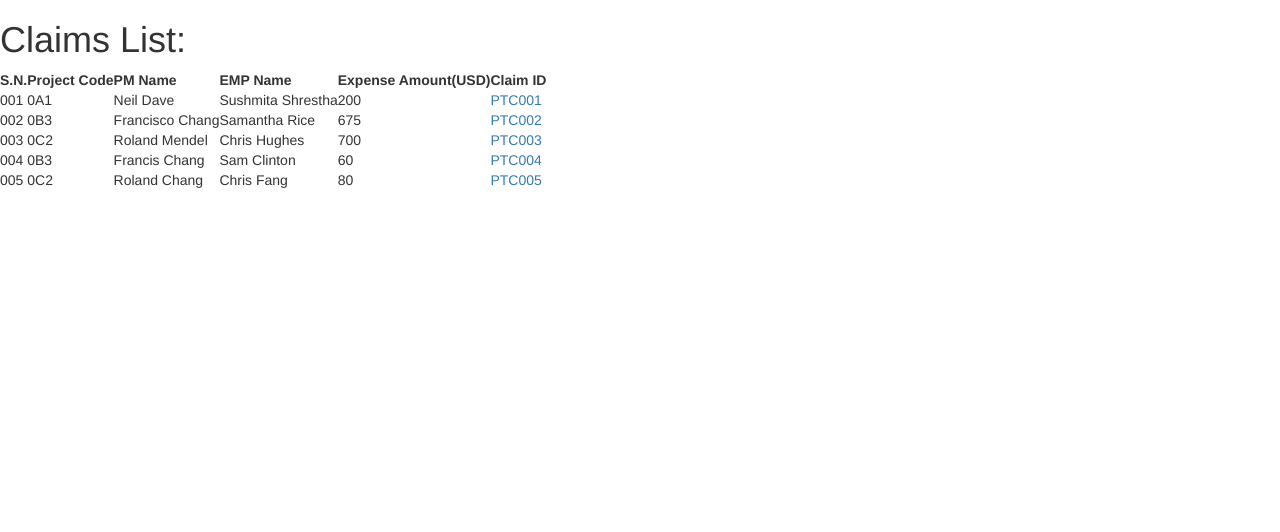
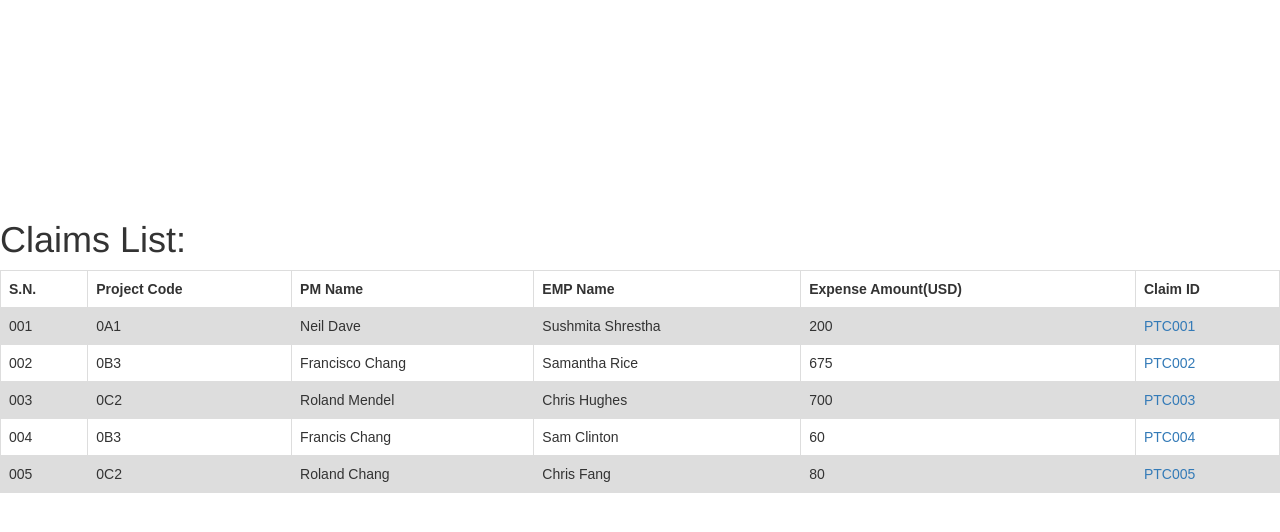
Before and after one commit to n2iw/Expense-Claim-System, a Java web app: page /hr.jsp in a window 1280 px wide. Shown: the top 532 px of the page. Run offline with Tomcat 11, a stand-in JSP engine, Linux system fonts and the light colour scheme; some libraries are stand-ins or nearby versions.

Commit message:
HR Pages Updated

```diff
--- a/WebContent/claim_id.jsp
+++ b/WebContent/claim_id.jsp
@@ -46,10 +46,10 @@
 				</div>
 				 	<div class="form-group">
 						<div class="col-sm-6">
-								<input class="btn btn-primary form-control" type="submit" value="Disapprove">
+								<input style=color:white;background-color:red; class="btn btn-primary form-control" type="submit" value="Disapprove">
 						</div>
 						<div class="col-sm-6">
-								<input class="btn btn-danger form-control" type="submit" value = "Approve">
+								<input style=color:white;background-color:green; class="btn btn-danger form-control" type="submit" value = "Approve">
 						</div>
 					</div>
 			</form>
--- a/WebContent/hr.jsp
+++ b/WebContent/hr.jsp
@@ -1,8 +1,65 @@
-<% String title = "Claims List"; %>
+<% String title = "Claims"; %>
 <%@include file="WEB-INF/Header.jsp" %>
 
+<style>
+table {
+	font-family: arial, sans-serif;
+	border-collapse: collapse;
+	width: 100%;
+}
+
+td, th {
+	border: 1px solid #dddddd;
+	text-align: left;
+	padding: 8px;
+}
+
+tr:nth-child(even) {
+	background-color: #dddddd;
+}
+
+/* From login.jsp */
+body {
+	padding-top: 200px;
+	padding-bottom: 40px;
+	/*background-image: url('images/bg3.jpg');*/
+}
+
+.form-signin-heading {
+	text-align: center;
+}
+
+.form-signin {
+	max-width: 300px;
+	padding: 19px 29px 0px;
+	margin: 0 auto 20px;
+	background-color: #eed;
+	border: 1px solid #e5e5e5;
+	-webkit-border-radius: 5px;
+	-moz-border-radius: 5px;
+	border-radius: 5px;
+	-webkit-box-shadow: 0 1px 2px rgba(0, 0, 0, .05);
+	-moz-box-shadow: 0 1px 2px rgba(0, 0, 0, .05);
+	box-shadow: 0 1px 2px rgba(0, 0, 0, .05);
+}
+
+.form-signin .form-signin-heading, .form-signin .checkbox {
+	margin-bottom: 10px;
+}
+
+.form-signin input[type="text"], .form-signin input[type="password"] {
+	font-size: 16px;
+	height: auto;
+	margin-bottom: 15px;
+	padding: 7px 9px;
+}
+}
+
+</style>
+
+
   <h1>Claims List:</h1>
-  <table>
+  <table >
   <tr>
     <th>S.N.</th>
     <th>Project Code</th>
```
